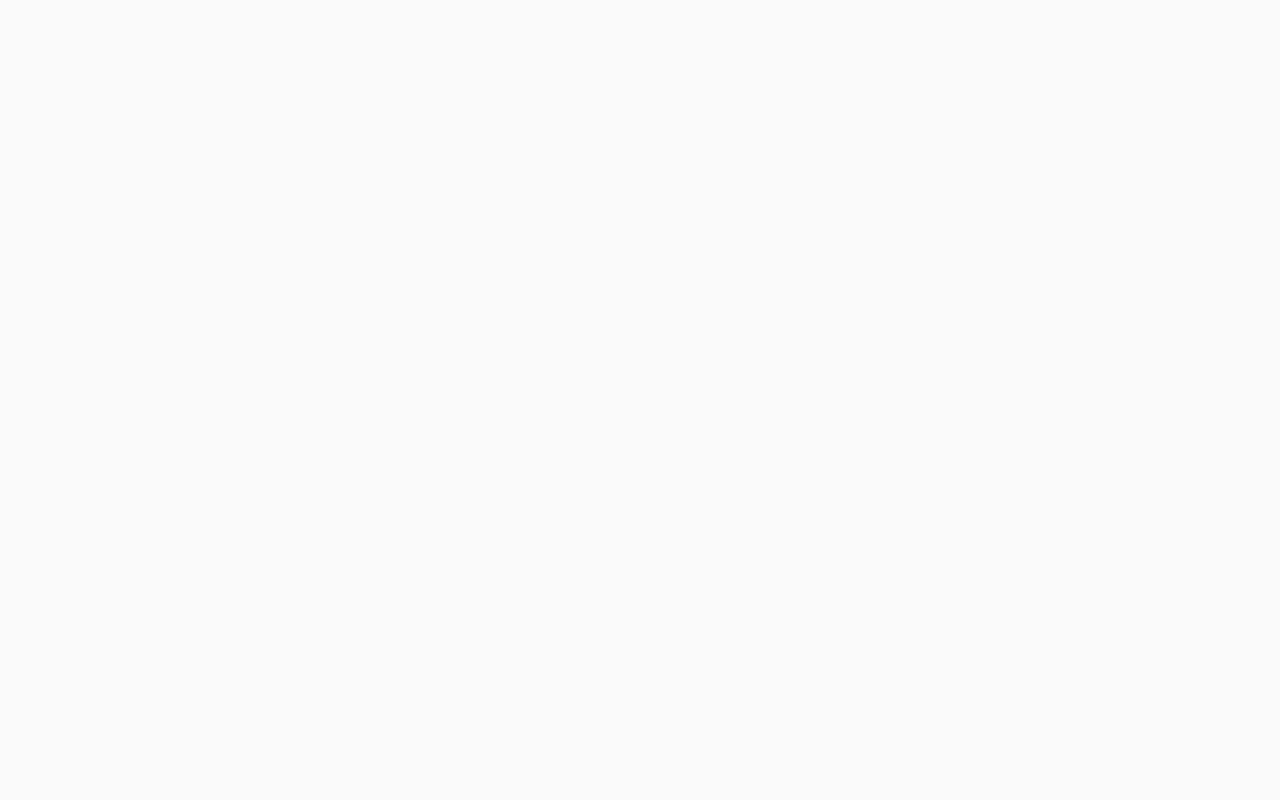
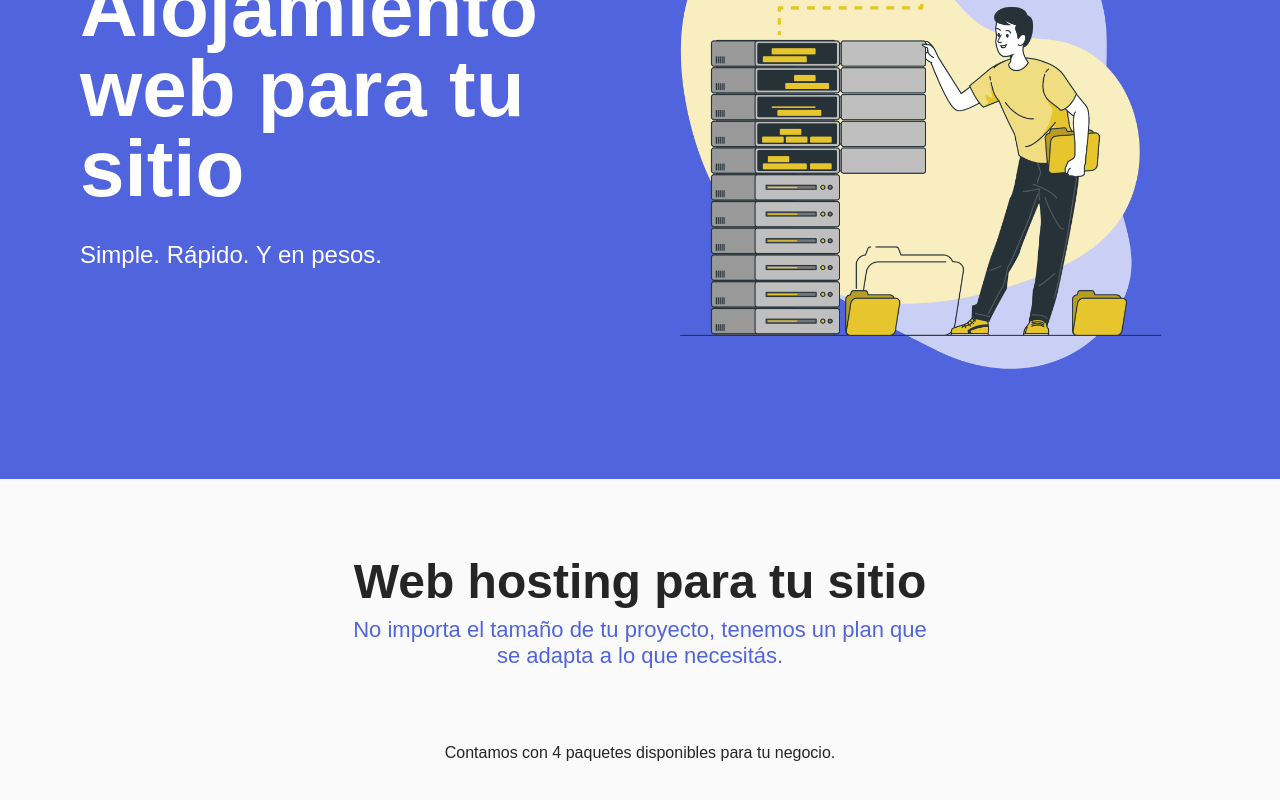
Before and after one commit to gonzaloalonsofiks/pixy-web-app, a React (Create React App) app: page / in a window 1280 px wide. Shown: the part 310-1110 px from the top of the page. Before the commit the page ends 800 px from the top, so only its background shows below. Built offline with nearby package versions, Linux system fonts and the light colour scheme.

Commit message:
Adding Item List Container

```diff
--- a/src/App.jsx
+++ b/src/App.jsx
@@ -1,11 +1,13 @@
 import './App.css';
+import ItemListContainer from './components/ItemListContainer/ItemListContainer';
 import NavBar from './components/NavBar/NavBar';
 
 function App() {
   return (
-    <body>
+    <section>
       <NavBar />
-    </body>
+      <ItemListContainer />
+    </section>
   );
 }
 
--- /dev/null
+++ b/src/components/ItemListContainer/ItemListContainer.css
@@ -0,0 +1,75 @@
+.container{
+    width: 100%;
+    min-height: 400px;
+    padding: 75px 0px;
+}
+
+.container-hero{
+    background-color: #5064de;
+}
+
+.container-services{
+    background-color: #fafafa;
+}
+
+#hero{
+    height: 100%;
+    max-width: 1120px;
+    margin: 0 auto;
+    color: #fff;
+    display: flex;
+    flex-direction: row;
+}
+
+.hero-column{
+    width: 50%;
+}
+
+.hero-image{
+    width: 100%;
+}
+
+.hero-column-left{
+    display: flex;
+    flex-direction: column;
+    align-items: flex-start;
+    justify-content: center;
+}
+
+.hero-title{
+    font-size: 80px;
+    line-height: 1;
+}
+
+.hero-subtitle{
+    font-size: 24px;
+    margin-top: 27px;
+    line-height: 1.6;
+}
+
+#services{
+    max-width: 1120px;
+    margin: 0 auto;
+    color: #252525;
+    text-align: center;
+}
+
+.services-title {
+    margin-bottom: 8px;
+    font-size: 48px;
+    color: #252525;
+    font-weight: 700;
+}
+
+.services-subtitle{
+    margin-bottom: 64px;
+    margin: auto;
+    color: #5064de;
+    font-size: 22px;
+    font-weight: 300;
+    max-width: 600px;
+}
+
+.servicesList-container{
+    padding: 75px 0;
+}
--- /dev/null
+++ b/src/components/ItemListContainer/ItemListContainer.jsx
@@ -0,0 +1,35 @@
+import React from 'react'
+import './ItemListContainer.css'
+import heroImg from '../../img/hero-img.png'
+import ServicesList from './ServicesList/ServicesList'
+
+function ItemListContainer() {
+  return (
+    <main>
+        <section className="container container-hero">
+            <div id="hero">
+                <div className="hero-column hero-column-left">
+                    <h1 className="hero-title">Alojamiento web para tu sitio</h1>
+                    <p className="hero-subtitle">Simple. Rápido. Y en pesos.</p>
+                </div>
+
+                <div className="hero-column">
+                    <img className="hero-image" src={ heroImg } alt="Ilustración de un hombre organizando servidores de alojamiento web" />
+                </div>
+            </div>
+        </section>
+
+        <section id="webHosting" className="container container-services">
+            <div id="services">
+                <h2 className="services-title">Web hosting para tu sitio</h2>
+                <p className="services-subtitle">No importa el tamaño de tu proyecto, tenemos un plan que se adapta a lo que necesitás.</p>
+                <div className="servicesList-container">
+                    <ServicesList serviceCount={ 4 }/>
+                </div>
+            </div>
+        </section>
+    </main>
+  )
+}
+
+export default ItemListContainer
--- /dev/null
+++ b/src/components/ItemListContainer/ServicesList/ServicesList.jsx
@@ -0,0 +1,11 @@
+import './ServicesList.css'
+
+import React from 'react'
+
+function ServicesList({serviceCount}) {
+  return (
+    <div>Contamos con {serviceCount} paquetes disponibles para tu negocio.</div>
+  )
+}
+
+export default ServicesList
```
Also changed, not shown: src/components/ItemListContainer/ServicesList/ServicesList.css (added), src/img/hero-img.png (added).
